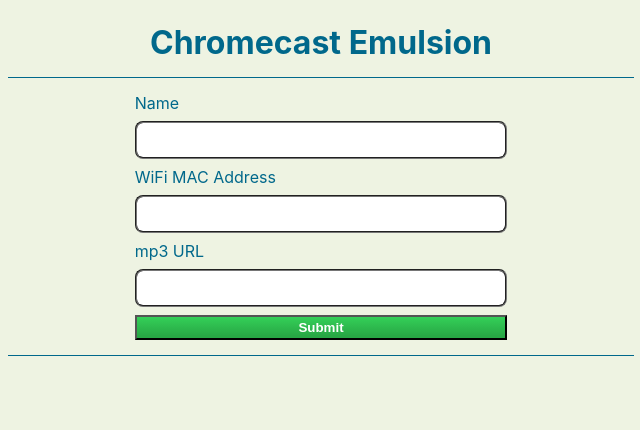
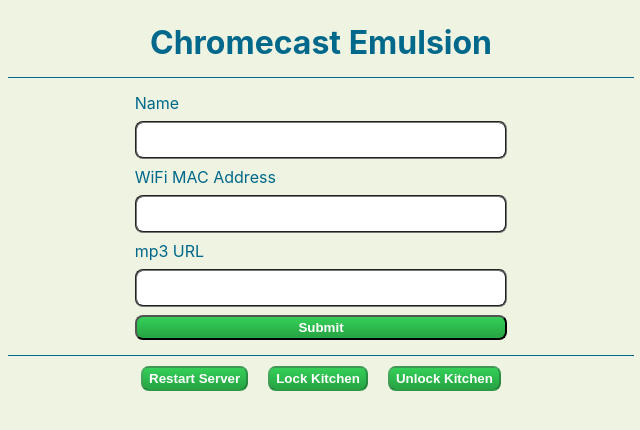
Before and after one commit to cartfisk/themesong-player, a Flask app: page / in a window 1280 px wide. Shown: the top 430 px of the page, without its empty margins (319-959 px from the left). Run offline with Flask 2, Linux system fonts and the light colour scheme.

Commit message:
can i have admins???

```diff
--- a/server.py
+++ b/server.py
@@ -6,6 +6,7 @@
 import pychromecast
 import random
 import time
+import subprocess
 
 app = Flask(__name__)
 
@@ -202,5 +203,12 @@
     return jsonify({'status_code': 200, 'data': n})
 
 
+@app.route('/v1/restart', methods=['GET'])
+def restart():
+    shell_script = "./restart.sh"
+    subprocess.check_output([shell_script], stderr=subprocess.STDOUT)
+    return jsonify({'status_code': 200, 'data': n})
+
+
 if __name__ == '__main__':
     app.run(host='0.0.0.0', port=8080, debug=True)
--- a/static/emulsion.js
+++ b/static/emulsion.js
@@ -13,7 +13,19 @@
     switch (window.textBuffer) {
       case 'racecar':
         window.admin = true;
+
+        let adminButtons = [document.getElementById("restart-server-button"), document.getElementById("lock-kitchen"), document.getElementById("unlock-kitchen")];
+        let consoleOut = document.getElementById("console-output");
+
+        const unHide = (element) => {
+          element.disabled = false;
+          element.removeAttribute("hidden");
+        }
+
+        adminButtons.forEach((b) => unHide(b));
+
         console.log('Congratulations! You are now an admin');
+        consoleOut.innerHTML = 'Congratulations! You are now an admin';
         purgeBuffer();
         break;
       case 'q1':
--- a/static/style.css
+++ b/static/style.css
@@ -32,6 +32,15 @@
   border-bottom: 1px #00688B solid;
 }
 
+.admin-wrap {
+  display: inline-flex;
+  padding: 15px, 0, 0, 0;
+}
+
+.admin-wrap form {
+  margin: 10px;
+}
+
 input {
   font-size: 16px;
   width: 100%;
@@ -54,6 +63,7 @@
 button {
   background-color: #28a745;
   background-image: linear-gradient(-180deg, #34d058 0%, #28a745 90%);
+  border-radius: 8px;
   color: white;
   font-weight: bold;
   width: 100%;
--- a/templates/index.html
+++ b/templates/index.html
@@ -27,6 +27,24 @@
                     </div>
                 </form>
             </div>
+            <div class="admin-wrap" hidden>
+              <form action="/v1/restart" method="get">
+                <div class="button">
+                  <button id="restart-server-button" type="submit" disabled=true>Restart Server</button>
+                </div>
+              </form>
+              <form action="/v1/devices/lock/Kitchen" method="get">
+                <div class="button">
+                  <button id="lock-kitchen" type="submit" disabled=true>Lock Kitchen</button>
+                </div>
+              </form>
+              <form action="/v1/devices/unlock/Kitchen" method="get">
+                <div class="button">
+                  <button id="unlock-kitchen" type="submit" disabled=true>Unlock Kitchen</button>
+                </div>
+              </form>
+            </div>
+            <div id="console-output"></div>
         </div>
     </body>
 </html>
```
